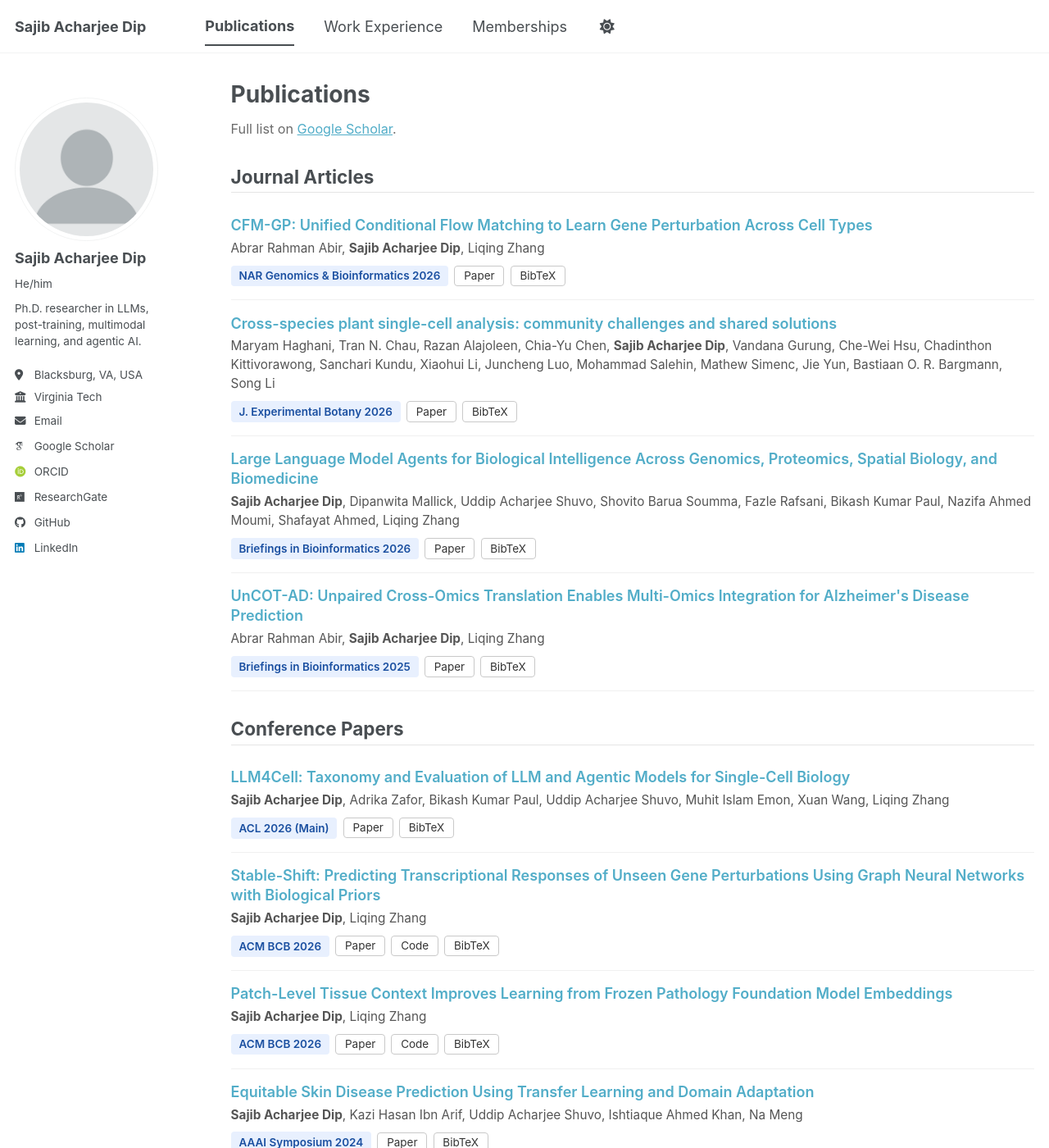
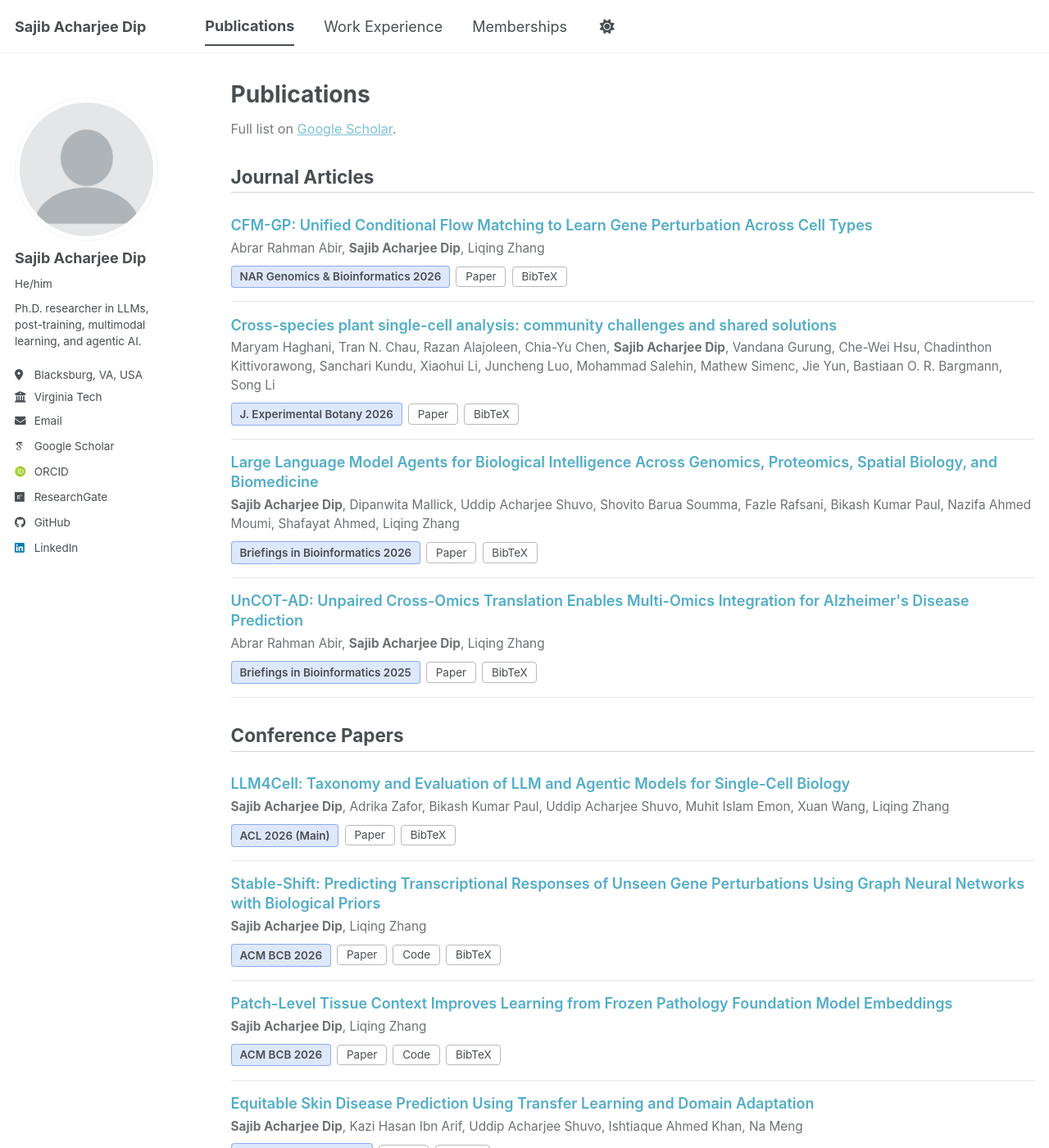
Before and after one commit to Sajib-006/Sajib-006.github.io, a Jekyll site: the page built from _pages/publications.html, in a window 1280 px wide and 1400 px high. Shown: the whole window at 82% size. Built offline with Jekyll 4.4.1, drawn with Linux system fonts in a browser that asks for light colours; some web fonts are replaced; a script bundle is joined from its source files by our own code; library files that are not in the unit come from our copies.

Commit message:
Publication cards: colors that work in light and dark mode

```diff
--- a/assets/css/main.scss
+++ b/assets/css/main.scss
@@ -77,17 +77,17 @@
 }
 
 /* Publication cards */
-.pub__scholar { font-size: 0.9em; color: #6b6b6b; }
-.pub__section { margin-top: 1.8rem; padding-bottom: 0.3rem; border-bottom: 1px solid #e5e5e5; }
-.pub { padding: 0.9rem 0; border-bottom: 1px solid #f0f0f0; }
+.pub__scholar { font-size: 0.9em; opacity: 0.75; }
+.pub__section { margin-top: 1.8rem; padding-bottom: 0.3rem; border-bottom: 1px solid rgba(128,128,128,0.35); }
+.pub { padding: 0.9rem 0; border-bottom: 1px solid rgba(128,128,128,0.2); }
 .pub__title { font-weight: 600; line-height: 1.35; }
 .pub__title a { text-decoration: none; }
 .pub__title a:hover { text-decoration: underline; }
-.pub__authors { font-size: 0.85em; color: #555; margin-top: 0.25rem; }
+.pub__authors { font-size: 0.85em; opacity: 0.8; margin-top: 0.25rem; }
 .pub__row { display: flex; flex-wrap: wrap; gap: 0.4rem; align-items: center; margin-top: 0.5rem; }
-.pub__venue { font-size: 0.75em; font-weight: 600; padding: 0.15rem 0.55rem; border-radius: 4px; background: #e8f0fe; color: #1a4fa0; }
-.pub__btn { font-size: 0.75em; font-family: inherit; line-height: 1.4; padding: 0.12rem 0.6rem; border: 1px solid #c9c9c9; border-radius: 4px; background: #fff; color: #333 !important; text-decoration: none !important; cursor: pointer; }
-.pub__btn:hover, .pub__btn.is-open { background: #333; border-color: #333; color: #fff !important; }
+.pub__venue { font-size: 0.75em; font-weight: 600; padding: 0.15rem 0.55rem; border-radius: 4px; background: rgba(37,99,235,0.15); color: inherit; border: 1px solid rgba(37,99,235,0.45); }
+.pub__btn { font-size: 0.75em; font-family: inherit; line-height: 1.4; padding: 0.12rem 0.6rem; border: 1px solid rgba(128,128,128,0.55); border-radius: 4px; background: transparent; color: inherit !important; text-decoration: none !important; cursor: pointer; }
+.pub__btn:hover, .pub__btn.is-open { background: rgba(128,128,128,0.25); }
 .pub__bib { position: relative; margin-top: 0.6rem; }
-.pub__bib pre { font-size: 0.72em; line-height: 1.45; background: #f6f8fa; border: 1px solid #e5e5e5; border-radius: 6px; padding: 0.8rem; margin: 0; overflow-x: auto; white-space: pre; }
-.pub__copy { position: absolute; top: 0.4rem; right: 0.4rem; font-size: 0.7em; padding: 0.1rem 0.5rem; border: 1px solid #c9c9c9; border-radius: 4px; background: #fff; cursor: pointer; }
+.pub__bib pre { font-size: 0.72em; line-height: 1.45; background: rgba(128,128,128,0.12); color: inherit; border: 1px solid rgba(128,128,128,0.3); border-radius: 6px; padding: 0.8rem; margin: 0; overflow-x: auto; white-space: pre; }
+.pub__copy { position: absolute; top: 0.4rem; right: 0.4rem; font-size: 0.7em; padding: 0.1rem 0.5rem; border: 1px solid rgba(128,128,128,0.55); border-radius: 4px; background: transparent; color: inherit; cursor: pointer; }
```
